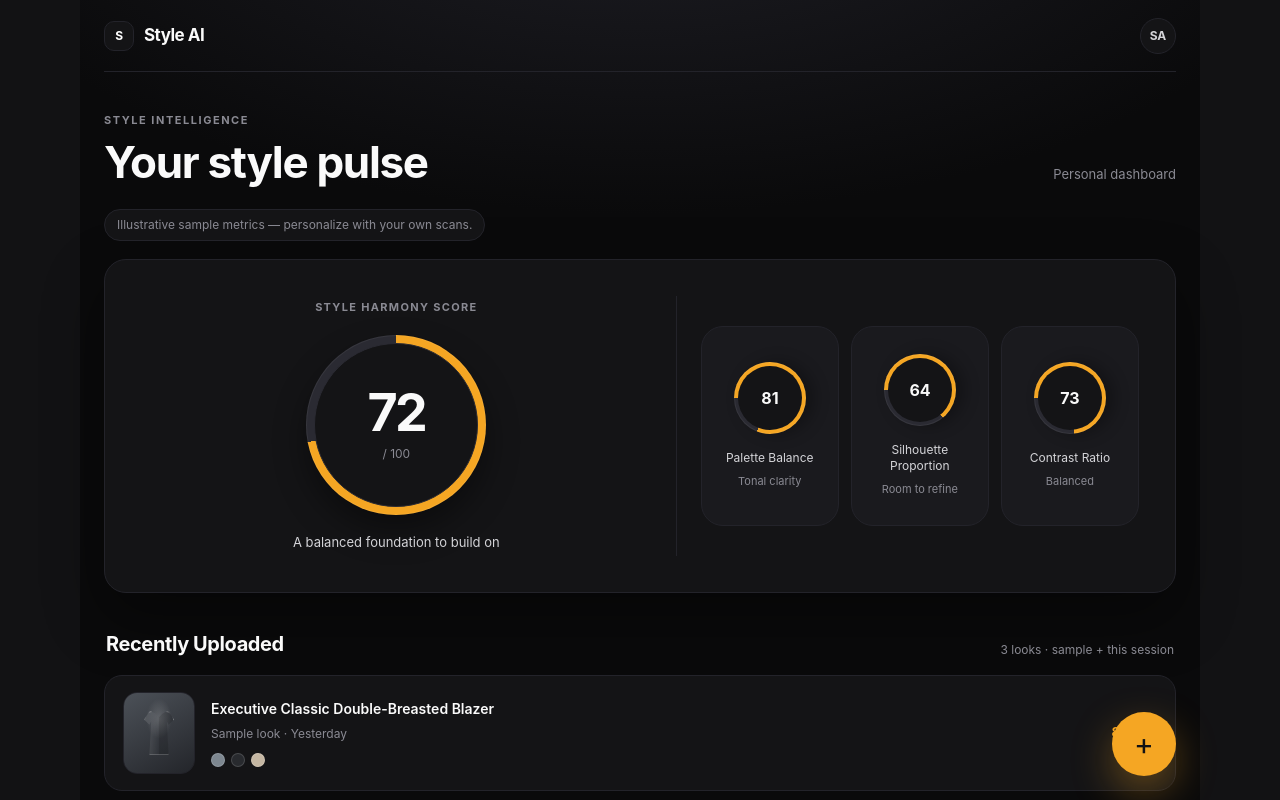
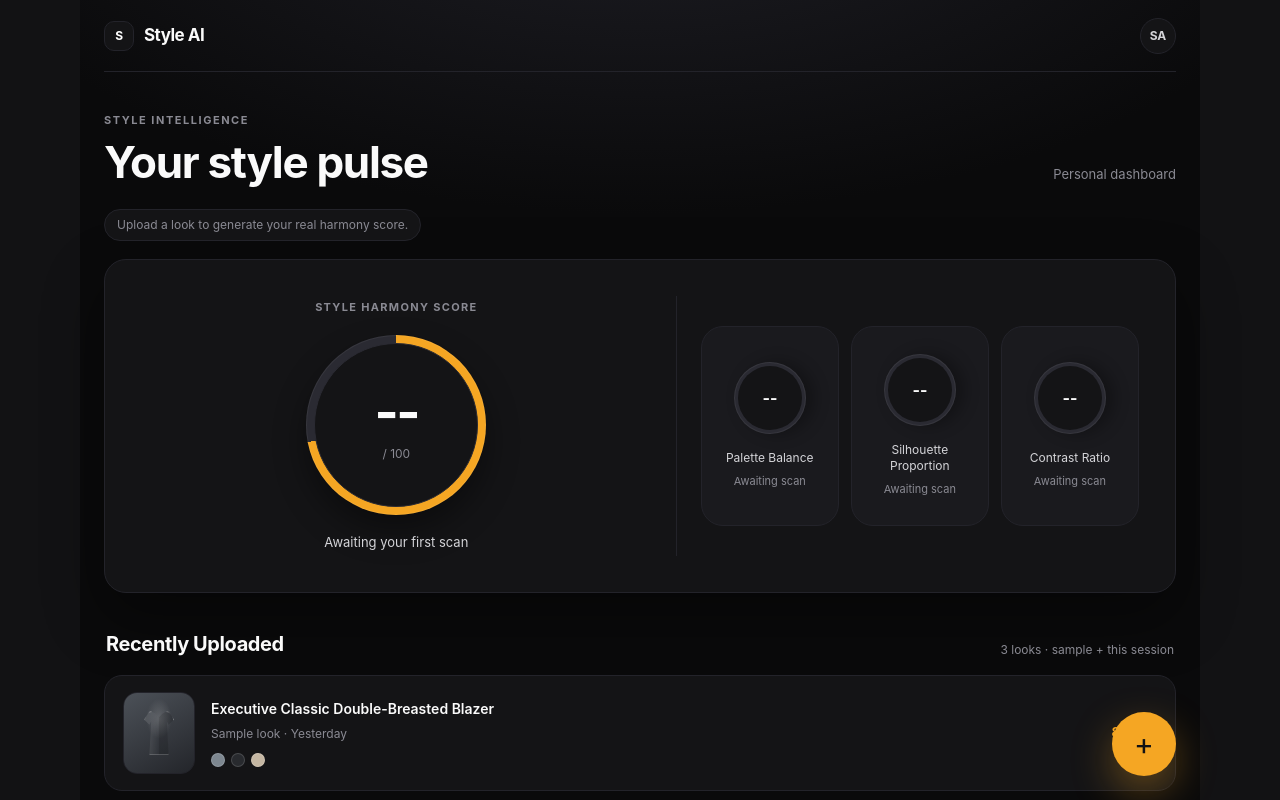
Before and after one commit to lytone-lab/style-ai, a Next.js app: page / in a window 1280 px wide. Shown: the top 800 px of the page. Built offline with nearby package versions, Linux system fonts and the light colour scheme.

Commit message:
fix: remove hardcoded dashboard metrics and resolve text encoding glitches

```diff
--- a/src/app/analyze/outfit/page.tsx
+++ b/src/app/analyze/outfit/page.tsx
@@ -133,7 +133,7 @@ export default function OutfitAnalysisPage() {
           "error" in payload &&
           typeof payload.error === "string"
             ? payload.error
-            : "We couldn’t analyze that outfit. Please try again.";
+            : "We couldn't analyze that outfit. Please try again.";
         throw new Error(message);
       }
 
@@ -186,8 +186,7 @@ export default function OutfitAnalysisPage() {
             </div>
 
             <div
-              className={`relative ${styles.dropzone} ${isDragging ? styles.dropzoneActive : ""} ${file ? styles.dropzoneSelected : ""}`}
-              onDragOver={handleDragOver}
+              className={`relative ${styles.dropzone} ${isDragging ? styles.dropzoneActive : ""} ${file ? styles.dropzoneSelected : ""}`}              onDragOver={handleDragOver}
               onDragEnter={handleDragOver}
               onDragLeave={(event) => {
                 if (!event.currentTarget.contains(event.relatedTarget as Node | null)) {
@@ -252,13 +251,12 @@ export default function OutfitAnalysisPage() {
               <>
                 <div className={styles.resultHeader}>
                   <p className={styles.eyebrow}>THE STYLE NOTES</p>
-                  <h2>Here’s the read.</h2>
+                  <h2>Here's the read.</h2>
                 </div>
 
                 <div className={styles.summaryGrid}>
                   <article className={styles.scoreCard}>
-                    <div className={styles.scoreDial} style={scoreStyle} aria-label={`Harmony score ${result.harmony_score} out of 100`}>
-                      <div className={styles.scoreInner}>
+                    <div className={styles.scoreDial} style={scoreStyle} aria-label={`Harmony score ${result.harmony_score} out of 100`}>                      <div className={styles.scoreInner}>
                         <strong>{result.harmony_score}</strong>
                         <span>HARMONY</span>
                       </div>
--- a/src/app/page.tsx
+++ b/src/app/page.tsx
@@ -53,10 +53,11 @@ const SAMPLE_HISTORY: HistoryEntry[] = [
 ];
 
 const METRICS = [
-  { name: "Palette Balance", score: 81, hint: "Tonal clarity" },
-  { name: "Silhouette Proportion", score: 64, hint: "Room to refine" },
-  { name: "Contrast Ratio", score: 73, hint: "Balanced" },
+  { name: "Palette Balance", score: 0, hint: "Awaiting scan" },
+  { name: "Silhouette Proportion", score: 0, hint: "Awaiting scan" },
+  { name: "Contrast Ratio", score: 0, hint: "Awaiting scan" },
 ];
+
 const ACCEPTED_TYPES = ["image/jpeg", "image/png", "image/webp"];
 const MAX_FILE_BYTES = 4 * 1024 * 1024;
 const FALLBACK_COLORS = ["#9a9aa3", "#5a5a64", "#d0c4b1", "#777782"];
@@ -90,9 +91,9 @@ function MetricRing({ name, score, hint }: (typeof METRICS)[number]) {
         aria-valuenow={score}
         aria-valuemin={0}
         aria-valuemax={100}
-        aria-label={`${name}: ${score} out of 100`}
+        aria-label={`${name}: ${score > 0 ? score : "not analyzed"} out of 100`}
       >
-        <div className={styles.metricRingInner}>{score}</div>
+        <div className={styles.metricRingInner}>{score > 0 ? score : "--"}</div>
       </div>
       <p className={styles.metricName}>{name}</p>
       <p className={styles.metricHint}>{hint}</p>
@@ -151,7 +152,7 @@ export default function Home() {
           "error" in payload &&
           typeof payload.error === "string"
             ? payload.error
-            : "We couldn’t analyze this outfit. Please try again.";
+            : "We couldn't analyze this outfit. Please try again.";
         throw new Error(message);
       }
       if (!isOutfitResult(payload)) {
@@ -169,7 +170,7 @@ export default function Home() {
         },
         ...current.filter((entry) => !entry.id.startsWith("sample-")),
       ]);
-      setUploadMessage("Your style scan was added to this session’s history.");
+      setUploadMessage("Your style scan was added to this session's history.");
     } catch (error) {
       setUploadError(true);
       setUploadMessage(
@@ -181,6 +182,10 @@ export default function Home() {
       setIsAnalyzing(false);
     }
   }
+
+  // Tie the top dial to the latest real scan, fallback to "--" if only samples exist
+  const latestScore = history[0]?.score;
+  const isRealScan = history[0] && !history[0].id.startsWith("sample-");
 
   return (
     <main className={styles.dashboard}>
@@ -202,7 +207,7 @@ export default function Home() {
           </div>
           <span className={styles.dateLabel}>Personal dashboard</span>
         </div>
-        <p className={styles.sampleNotice}>Illustrative sample metrics — personalize with your own scans.</p>
+        <p className={styles.sampleNotice}>Upload a look to generate your real harmony score.</p>
 
         <section className={styles.analyticsCard} aria-label="Style analytics">
           <div className={styles.scorePanel}>
@@ -210,17 +215,17 @@ export default function Home() {
             <div
               className={styles.scoreDial}
               role="progressbar"
-              aria-valuenow={72}
+              aria-valuenow={isRealScan ? latestScore : 0}
               aria-valuemin={0}
               aria-valuemax={100}
-              aria-label="Style harmony score: 72 out of 100"
+              aria-label={isRealScan ? `Style harmony score: ${latestScore} out of 100` : "No scan yet"}
             >
               <div className={styles.scoreDialInner}>
-                <span className={styles.scoreValue}>72</span>
+                <span className={styles.scoreValue}>{isRealScan ? latestScore : "--"}</span>
                 <span className={styles.scoreScale}>/ 100</span>
               </div>
             </div>
-            <p className={styles.scoreCaption}>A balanced foundation to build on</p>
+            <p className={styles.scoreCaption}>{isRealScan ? "Your latest scan" : "Awaiting your first scan"}</p>
           </div>
           <div className={styles.metricGrid} aria-label="Style data layers">
             {METRICS.map((metric) => <MetricRing key={metric.name} {...metric} />)}
@@ -293,7 +298,7 @@ export default function Home() {
             <span>Find your personal palette ↗</span>
           </Link>
           <Link className={styles.quickLink} href="/analyze/outfit">
-            <span className={styles.quickIcon} aria-hidden="true">⌁</span>
+            <span className={styles.quickIcon} aria-hidden="true">✕</span>
             <strong>Outfit check</strong>
             <span>Get a focused second opinion ↗</span>
           </Link>
```
